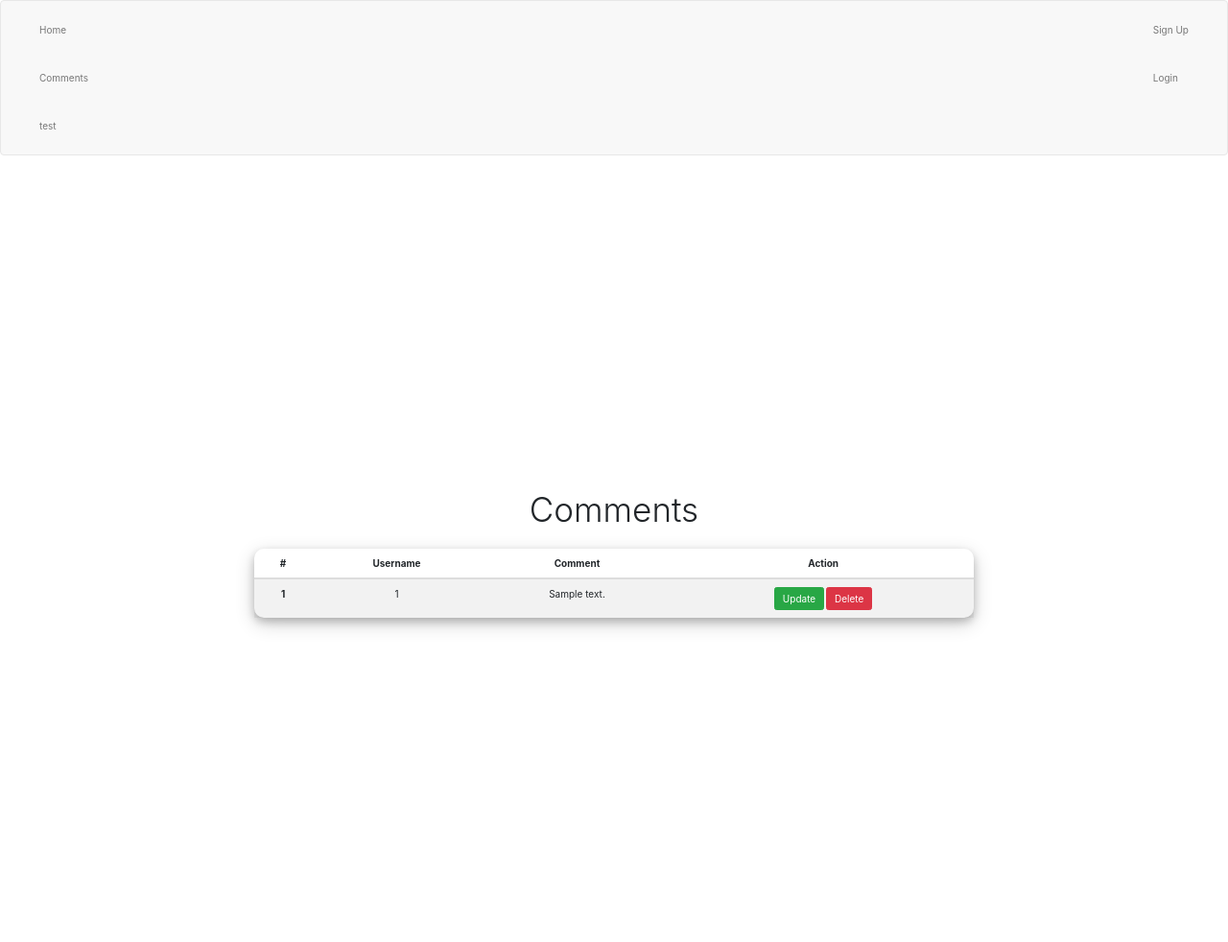
After one commit to MaksimsVisockis01/php-login-system, a PHP site: page /test.php in a window 1280 px wide. The commit adds this page. Shown: the whole page at 96% size. Run offline with PHP 8.4, Linux system fonts and the light colour scheme; tables that the repository leaves empty hold one stand-in row (values such as "Sample post").

Commit message:
trying to add update and delete system for comment from admin side, but smth went wrong and these functions arent working

```diff
--- a/php-login/css/style.css
+++ b/php-login/css/style.css
@@ -62,3 +62,31 @@ button:hover {
 .comments{
   border: 2px solid black;
 }
+
+
+.container {
+	min-height: 100vh;
+	display: flex;
+	justify-content: center;
+	align-items: center;
+	flex-direction: column;
+}
+
+.container form {
+	width: 500px;
+	padding: 20px;
+	border-radius: 10px;
+	box-shadow: 0 4px 8px 0 rgba(0, 0, 0, 0.2), 0 6px 20px 0 rgba(0, 0, 0, 0.19);
+}
+.box {
+	width: 750px;
+}
+.container table {
+	padding: 20px;
+	border-radius: 10px;
+	box-shadow: 0 4px 8px 0 rgba(0, 0, 0, 0.2), 0 6px 20px 0 rgba(0, 0, 0, 0.19);
+}
+.link-right {
+	display: flex;
+	justify-content: flex-end;
+}
--- a/php-login/header.php
+++ b/php-login/header.php
@@ -21,6 +21,7 @@
     <ul class="nav navbar-nav">
       <li><a href="index.php">Home</a></li>
       <li><a href="comment.php">Comments</a></li>
+      <li><a href="test.php">test</a></li>
       </ul>
       <?php
         if (isset($_SESSION["useruid"])) {
@@ -30,7 +31,7 @@
                   </ul>
                 </div>";
         }
-        if((isset($_SESSION["adminN"]))){
+        else if(isset($_SESSION["adminN"])){
           echo "
               <ul class='nav navbar-nav'>
                 <li><a href='admintext.php'>Patch notes</a></li>
--- /dev/null
+++ b/php-login/includes/test.inc.php
@@ -0,0 +1,6 @@
+<?php
+
+include "dbh.inc.php";
+
+$sql = "SELECT * FROM commenttb ORDER BY commentId DESC";
+$result = mysqli_query($conn, $sql);
--- /dev/null
+++ b/php-login/test.php
@@ -0,0 +1,52 @@
+<?php
+include_once 'header.php';
+include 'includes/test.inc.php';
+?>
+
+
+<link rel="stylesheet" href="https://maxcdn.bootstrapcdn.com/bootstrap/4.0.0/css/bootstrap.min.css" integrity="sha384-Gn5384xqQ1aoWXA+058RXPxPg6fy4IWvTNh0E263XmFcJlSAwiGgFAW/dAiS6JXm" crossorigin="anonymous">
+</head>
+<body>
+	<div class="container">
+		<div class="box">
+			<h4 class="display-4 text-center">Comments</h4><br>
+			<?php if (isset($_GET['success'])) { ?>
+		    <div class="alert alert-success" role="alert">
+			  <?php echo $_GET['success']; ?>
+		    </div>
+		    <?php } ?>
+			<?php if (mysqli_num_rows($result)) { ?>
+			<table class="table table-striped">
+			  <thead>
+			    <tr>
+			      <th scope="col">#</th>
+			      <th scope="col">Username</th>
+			      <th scope="col">Comment</th>
+			      <th scope="col">Action</th>
+			    </tr>
+			  </thead>
+			  <tbody>
+			  	<?php
+			  	   $i = 0;
+			  	   while($rows = mysqli_fetch_assoc($result)){
+			  	   $i++;
+			  	 ?>
+			    <tr>
+			      <th scope="row"><?=$i?></th>
+			      <td><?=$rows['usersUid']?></td>
+			      <td><?php echo $rows['comment']; ?></td>
+			      <td><a href="update.php?id=<?=$rows['commentId']?>"
+				  		class="btn btn-success">Update</a>
+
+			      	  <a href="../includes/delete.inc.php?id=<?=$rows['commentId']?>"
+			      	     class="btn btn-danger">Delete</a>
+			      </td>
+			    </tr>
+			    <?php } ?>
+			  </tbody>
+			</table>
+			<?php } ?>
+		</div>
+	</div>
+</body>
+</html>
```
Also changed, not shown: php-login/comment.php (+8 -0 lines), php-login/includes/comment.inc.php (+17 -1 lines), php-login/includes/delete.inc.php (added, +28 -0 lines), php-login/includes/update.inc.php (added, +58 -0 lines), php-login/login.php (+4 -4 lines), php-login/update.php (added, +48 -0 lines).
